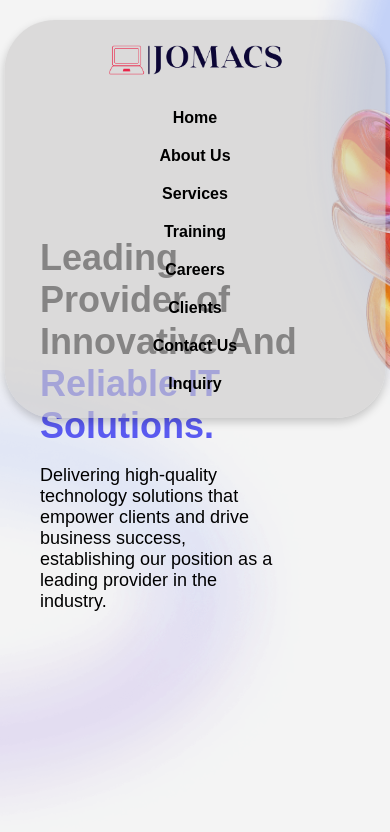
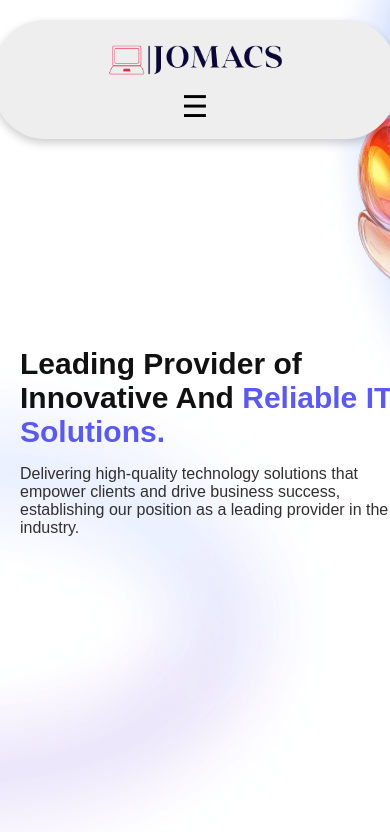
Before and after one commit to kingsnet1/jomacs, a plain HTML site: page index.html in a window 390 px wide. Drawn offline with Linux system fonts and the light colour scheme.

Commit message:
modified html

```diff
--- a/index.html
+++ b/index.html
@@ -3,15 +3,19 @@
 <head>
     <meta charset="UTF-8">
     <meta name="viewport" content="width=device-width, initial-scale=1.0">
-    <title>Replicated Navigation & Hero</title>
+    <title>Jomacs</title>
     <link rel="stylesheet" href="styles.css">
+    <script>
+        function toggleMenu() {
+            document.querySelector(".nav-links").classList.toggle("active");
+        }
+    </script>
 </head>
 <body>
     <div class="hero">
         <div class="hero-content">
             <h1>Leading Provider of Innovative And <span style="color: rgb(90, 90, 240)"> Reliable IT Solutions.</span></h1>
             <p>Delivering high-quality technology solutions that empower clients and drive business success, establishing our position as a leading provider in the industry.</p>
-            <!--<a href="#" class="cta-button">Get Started</a> -->
         </div>
     </div>
 
@@ -20,6 +24,7 @@
             <a href="#" class="logo">
                 <img src="./brand-logo.png" alt="JOMACS Logo">
             </a>
+            <span class="menu-icon" onclick="toggleMenu()">☰</span>
             <ul class="nav-links">
                 <li><a href="#">Home</a></li>
                 <li><a href="#">About Us</a></li>
--- a/styles.css
+++ b/styles.css
@@ -2,7 +2,7 @@
 body {
     margin: 0;
     font-family: Arial, sans-serif;
-    background: #f4f4f4;
+    background: #ffffff;
 }
 
 /* Hero Section (Fixed in Background) */
@@ -17,8 +17,9 @@ body {
     align-items: center;
     justify-content: center;
     text-align: center;
-    color: white;
+    color: rgb(255, 255, 255);
     z-index: -1; /* Moves hero behind other content */
+    padding: 20px;
 }
 
 .hero::before {
@@ -28,62 +29,46 @@ body {
     left: 0;
     width: 100%;
     height: 100%;
-    background: rgba(0, 0, 0, 0); /* Dark overlay */
+    background: rgba(255, 255, 255, 0); /* Dark overlay */
 }
 
 .hero-content {
     position: relative;
     z-index: 1;
+    max-width: 900px;
+    text-align: left;
 }
 
 .hero h1 {
-    color: black;
-    padding-left: 40px;
-    padding-right: 20%;
-    text-align: left;
-    font-size: 70px;
+    color: rgb(18, 17, 17);
+    font-size: 50px;
     margin-bottom: 10px;
+    /*padding: 0 10%;*/
 }
 
 .hero p {
-    color: black;
-    padding-right: 30%;
-    padding-left: 40px;
-    text-align: left;
-    font-size: 25px;
+    color: rgb(50, 47, 47);
+    font-size: 22px;
     margin-bottom: 20px;
+   /* padding: 0 10%;*/
 }
 
-.cta-button {
-    display: inline-block;
-    padding: 12px 25px;
-    background: #007BFF;
-    color: white;
-    font-size: 18px;
-    text-decoration: none;
-    border-radius: 5px;
-    transition: background 0.3s;
-}
-
-.cta-button:hover {
-    background: #0056b3;
-}
-
-/* Navigation Bar (Rounded and Floating) */
+/* Navigation Bar */
 nav {
-    position: fixed; /* Keeps it floating */
-    top: 20px; /* Adds space at the top */
+    position: fixed;
+    top: 20px;
     left: 50%;
     transform: translateX(-50%);
-    width: 90%;
+    width: 95%;
     max-width: 1200px;
     padding: 15px;
-    background: rgba(206, 204, 204, 0.649); /* Semi-transparent background */
-    box-shadow: 0px 4px 10px rgba(0, 0, 0, 0.2); /* Shadow effect */
-    border-radius: 50px; /* Rounded edges */
+    background: #efeeee;
+    box-shadow: 0px 4px 10px rgba(0, 0, 0, 0.2);
+    border-radius: 50px;
     z-index: 1000;
 }
 
+/* Flexbox Container */
 .container {
     display: flex;
     justify-content: space-between;
@@ -110,7 +95,7 @@ nav {
 
 .nav-links a {
     text-decoration: none;
-    color: #000;
+    color: black;
     font-size: 16px;
     font-weight: bold;
     transition: color 0.3s ease;
@@ -120,8 +105,19 @@ nav {
     color: #007BFF;
 }
 
-/* Responsive */
+/* Responsive Styles */
+@media (max-width: 1024px) {
+    .hero h1 {
+        font-size: 40px;
+    }
+
+    .hero p {
+        font-size: 20px;
+    }
+}
+
 @media (max-width: 768px) {
+    /* Make navbar vertical and add hamburger menu */
     .container {
         flex-direction: column;
         text-align: center;
@@ -130,6 +126,11 @@ nav {
     .nav-links {
         flex-direction: column;
         margin-top: 10px;
+        display: none; /* Hide menu by default */
+    }
+
+    .nav-links.active {
+        display: flex;
     }
 
     .nav-links li {
@@ -137,10 +138,23 @@ nav {
     }
 
     .hero h1 {
-        font-size: 36px;
+        font-size: 30px;
     }
 
     .hero p {
-        font-size: 18px;
+        font-size: 16px;
     }
 }
+
+/* Hamburger Menu */
+.menu-icon {
+    display: none;
+    font-size: 30px;
+    cursor: pointer;
+}
+
+@media (max-width: 768px) {
+    .menu-icon {
+        display: block;
+    }
+}
```
